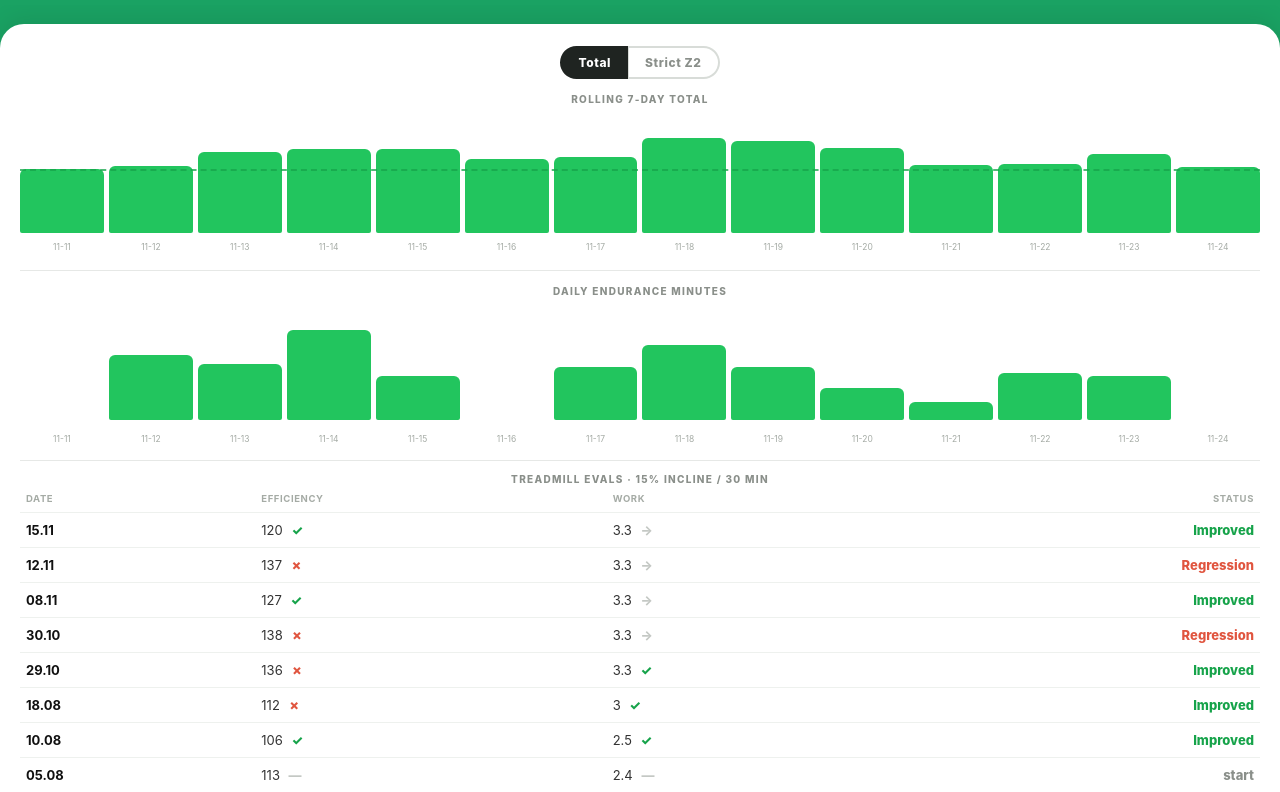
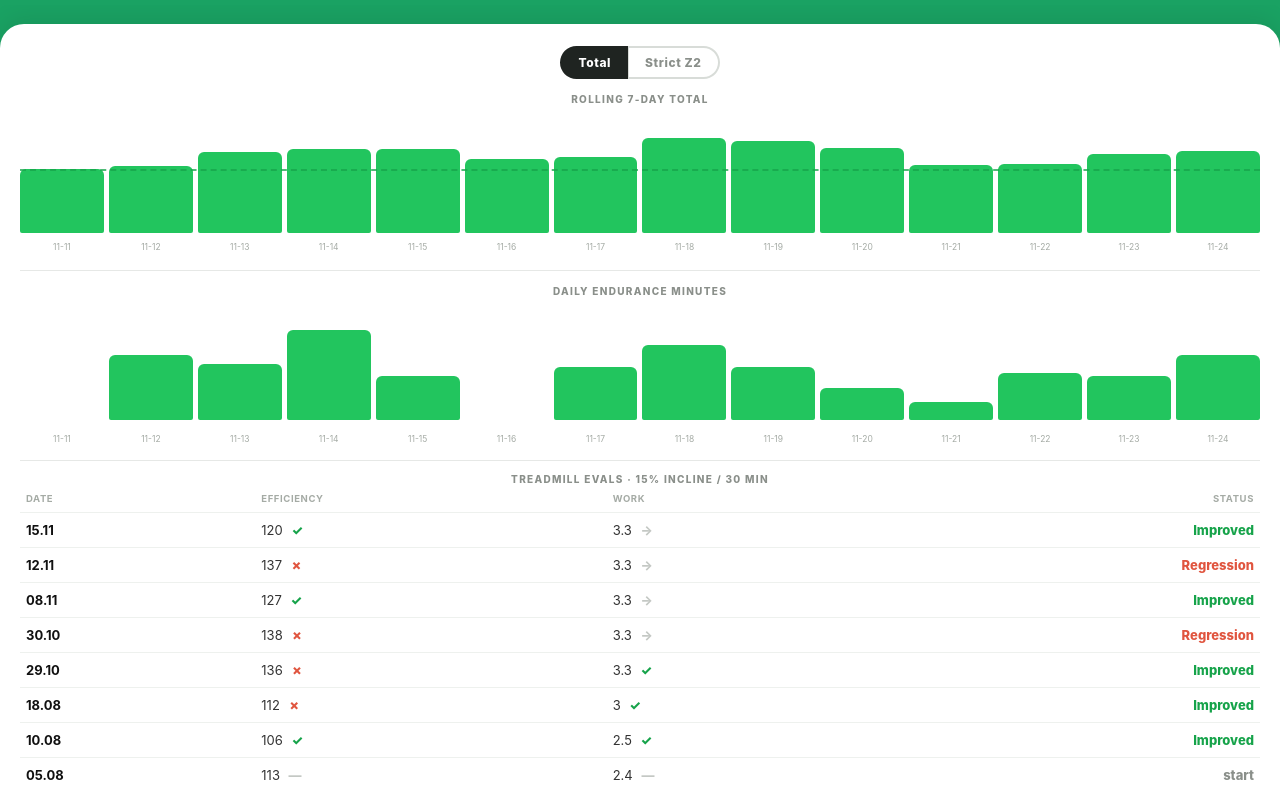
Before and after one commit to dk-cloud-agents/hung-report, a plain HTML site: page index.html in a window 1280 px wide. Shown: the part 316-1108 px from the top of the page. Drawn offline with Linux system fonts and the light colour scheme.

Commit message:
[auto] endurance report 11-24 total 230

```diff
--- a/index.html
+++ b/index.html
@@ -118,14 +118,14 @@
 const GOAL = 180;
 // Data: date + trailing-7-day total minutes. Update these to keep the report fresh.
 const dates   = ["11-11", "11-12", "11-13", "11-14", "11-15", "11-16", "11-17", "11-18", "11-19", "11-20", "11-21", "11-22", "11-23", "11-24"];
-const rolling = [181, 188, 227, 235, 235, 207, 213, 265, 257, 239, 189, 192, 222, 185];
+const rolling = [181, 188, 227, 235, 235, 207, 213, 265, 257, 239, 189, 192, 222, 230];
 // Per-day endurance total minutes for the SAME dates as above (Zone 2 Volume col B).
 // populate at publish time — keep aligned one-to-one with dates[]/rolling[].
-const daily = [0, 45, 39, 62, 30, 0, 37, 52, 37, 22, 12, 32, 30, 0];
+const daily = [0, 45, 39, 62, 30, 0, 37, 52, 37, 22, 12, 32, 30, 45];
 // Strict Zone 2 series (Zone 2 Volume col C per-day, col E 7-day rolling) —
 // same dates order as above. Populated at publish time.
-const z2daily = [0, 15, 39, 62, 30, 0, 22, 52, 20, 0, 12, 32, 30, 0];
-const z2rolling = [127, 104, 143, 205, 205, 177, 167, 219, 224, 185, 135, 138, 168, 146];
+const z2daily = [0, 15, 39, 62, 30, 0, 22, 52, 20, 0, 12, 32, 30, 45];
+const z2rolling = [127, 104, 143, 205, 205, 177, 167, 219, 224, 185, 135, 138, 168, 191];
 
 // NEW (zone-2-filter): 'total' = all endurance volume (default), 'z2' = strict
 // Zone 2 only. Default OFF every load; the choice is NOT persisted.
```
